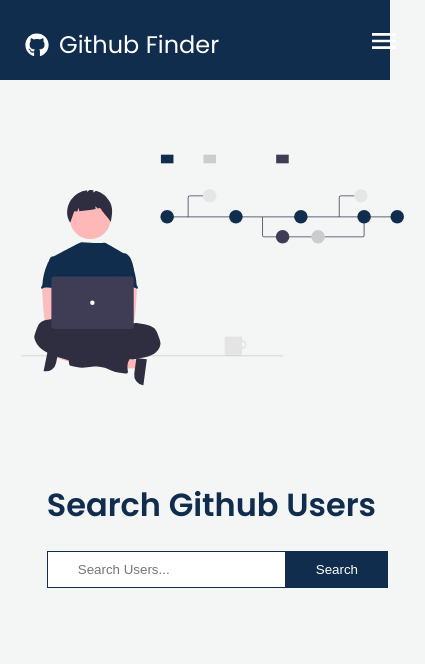
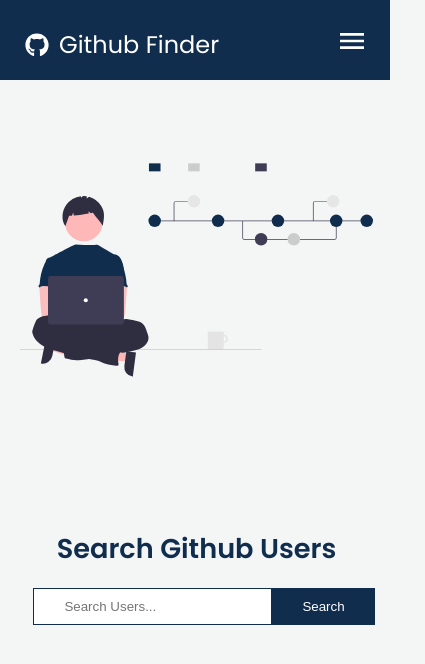
Before and after one commit to badjatya/Git-Finder, a React (Create React App) app: page / in a window 390 px wide. Shown: the top 664 px of the page, 425 px wide, since content can reach past the window. Built offline with nearby package versions, Linux system fonts and the light colour scheme.

Commit message:
added new media query og 393px

```diff
--- a/src/App/components/layouts/Navbar/Navbar.styles.js
+++ b/src/App/components/layouts/Navbar/Navbar.styles.js
@@ -39,6 +39,12 @@
     width: 425px;
     max-width: 425px;
     padding: 25px;
+  }
+
+  /* Breakpoint 393px  */
+  @media screen and (max-width: 394px) {
+    width: 393px;
+    max-width: 393px;
   }
 
   /* Breakpoint 375px  */
--- a/src/App/pages/Homepage/Homepage.styles.js
+++ b/src/App/pages/Homepage/Homepage.styles.js
@@ -40,6 +40,12 @@
   @media screen and (max-width: 426px) {
     width: 78%;
     margin: 0 auto;
+  }
+
+  /* Breakpoint 393px  */
+  @media screen and (max-width: 394px) {
+    width: 83%;
+    margin-top: 50px;
   }
 
   /* Breakpoint 320px  */
@@ -92,6 +98,12 @@
     font-size: 2rem;
   }
 
+  /* Breakpoint 393px  */
+  @media screen and (max-width: 394px) {
+    font-size: 1.7rem;
+    text-align: center;
+  }
+
   /* Breakpoint 375px  */
   @media screen and (max-width: 376px) {
     font-size: 1.5rem;
--- a/src/Global.styles.js
+++ b/src/Global.styles.js
@@ -43,6 +43,12 @@
     max-width: 425px;
   }
 
+  /* Breakpoint 393px  */
+  @media screen and (max-width: 394px) {
+    width: 393px;
+    max-width: 393px;
+  }
+
   /* Breakpoint 375px  */
   @media screen and (max-width: 376px) {
     width: 375px;
```
